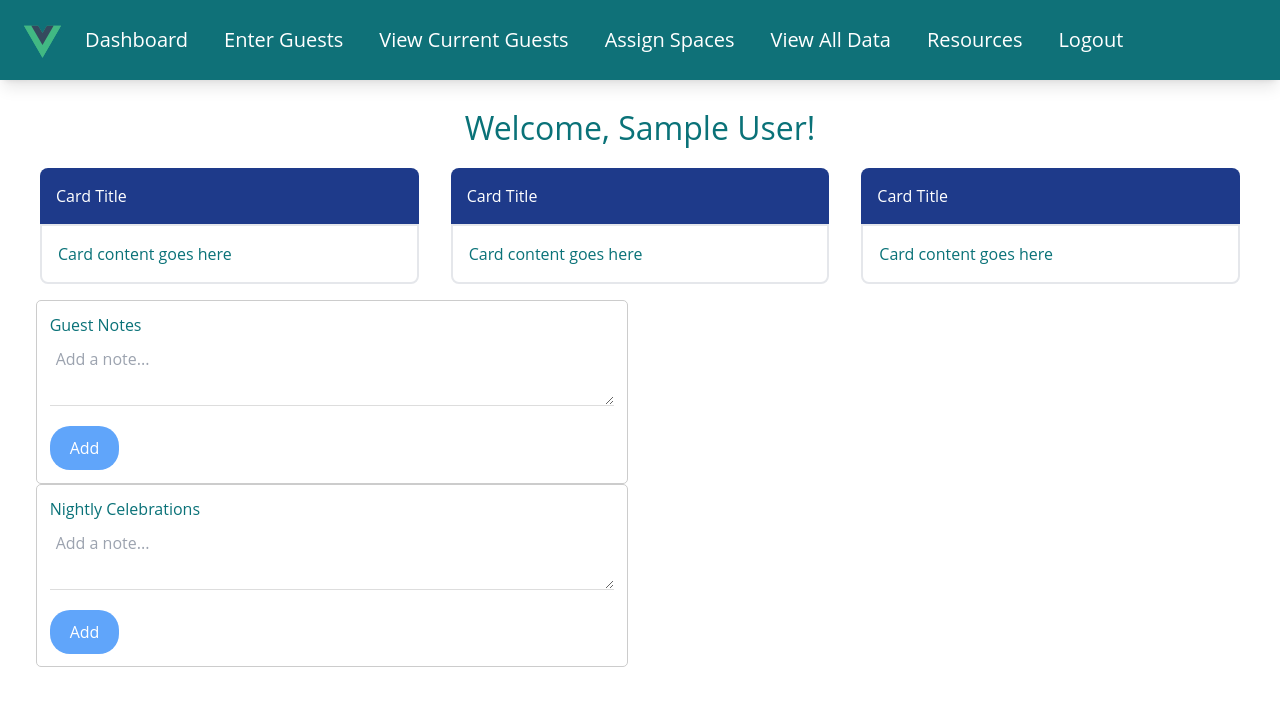
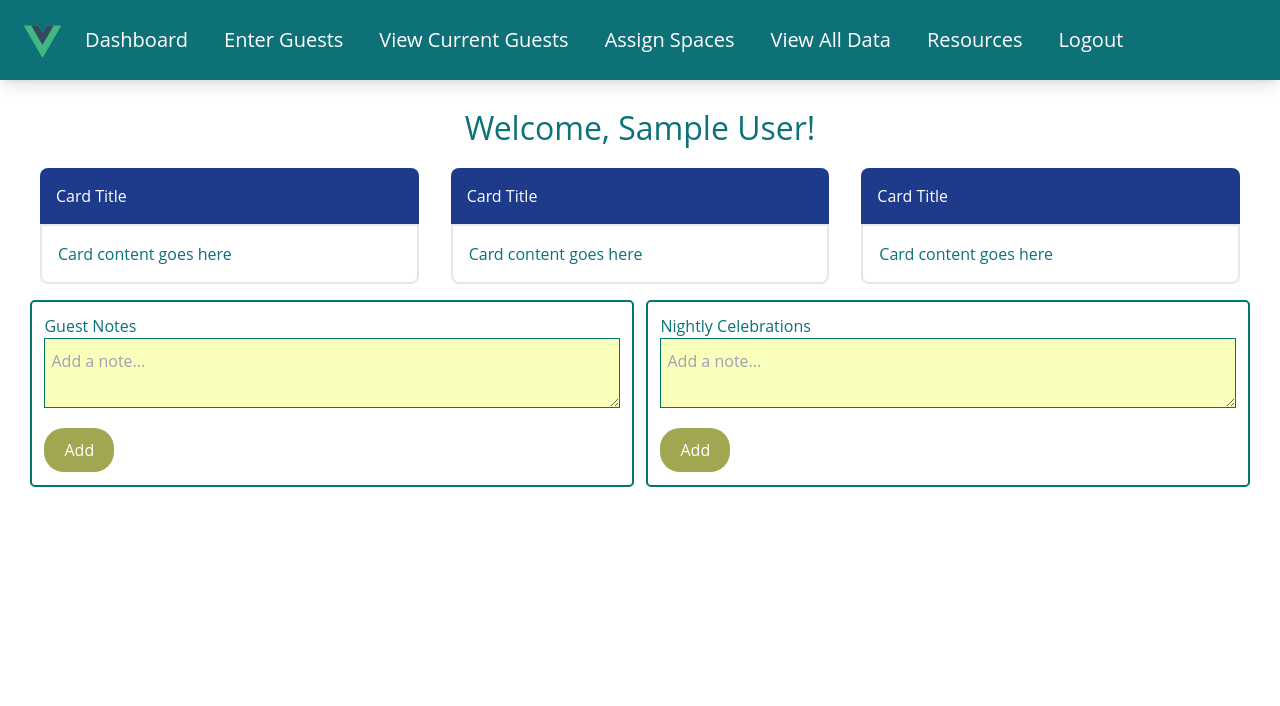
Before and after one commit to 423s24/Group_3, a Vue app in the folder warming-shelter/: page /dashboard in a window 1280 px wide. Shown: the top 706 px of the page. Built offline with nearby package versions, Linux system fonts and the light colour scheme; sample sign-in values are in the browser's storage.

Commit message:
styling updates, dashboard notesections

```diff
--- a/warming-shelter/src/components/NoteSection.vue
+++ b/warming-shelter/src/components/NoteSection.vue
@@ -1,22 +1,23 @@
-<!-- creates a section on the dashboard where the user can add notes, takes up 48% of the space  -->
-
 <template>
   <div class="note-section">
     {{ NoteTitle }}
+    <!-- make text area background color #FAFFBB -->
+
     <textarea
       v-model="note"
       placeholder="Add a note..."
       @keyup.enter="addNote"
+      class="note-textarea"
     ></textarea>
-    <button @click="addNote" class="bg-blue-400">Add</button>
+    <button @click="addNote" class="bg-hrdc-green">Add</button>
     <div class="notes">
-      <div v-for="(note, index) in notes" :key="index">
+      <div v-for="(note, index) in notes" :key="index" class="note-item">
         <p>{{ note }}</p>
-        <button @click="deleteNote(index)">Delete</button>
+        <button @click="deleteNote(index)" class="bg-hrdc-blue">Delete</button>
       </div>
     </div>
   </div>
-  </template>
+</template>
 
 <script>
 export default {
@@ -45,18 +46,33 @@ export default {
   },
 };
 </script>
-<style>
 
+<style scoped>
 .note-section {
-  width: 48%;
-  margin: 0 1%;
+  width: 49%;
+  margin: 0 0.5%;
   padding: 1%;
-  border: 1px solid #ccc;
+  /* set border color to hrdc-teal */
+  border: 2px solid #00796b;
   border-radius: 5px;
+  display: inline-block;
+  box-sizing: border-box;
 }
 
 .notes {
   max-height: 200px;
   overflow-y: auto;
 }
+
+.note-textarea {
+  background-color: #FAFFBB;
+  border: solid 1px #00796b;
+}
+
+.note-item {
+  background-color: #FAFFBB;
+  margin-bottom: 5px;
+  padding: 5px;
+  border: solid 1px #00796b;
+}
 </style>
--- a/warming-shelter/src/views/Dashboard.vue
+++ b/warming-shelter/src/views/Dashboard.vue
@@ -18,9 +18,6 @@
     </Wrapper>
   </div>
 </template>
-
-
-
   <script>
   import Header from '../components/Header.vue'
   import Wrapper from '../components/Wrapper.vue'
--- a/warming-shelter/tailwind.config.js
+++ b/warming-shelter/tailwind.config.js
@@ -8,7 +8,10 @@ export default {
     extend: {
       colors: {
         "hrdc-teal": "#0F7178",
-        "hrdc-orange": "#F6B747"
+        "hrdc-orange": "#F6B747",
+        "hrdc-blue": "#003E52",
+        "hrdc-green": "#A1A750",
+        "hrdc-red": "#FF0000",
       }
     },
 
```
